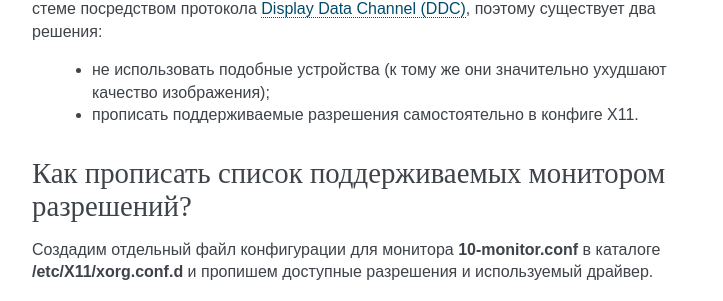
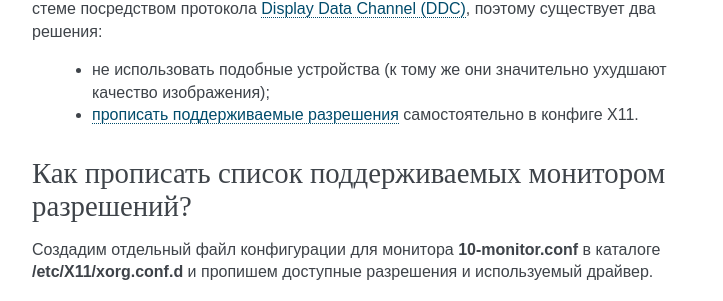
Before and after one commit to RussianFedora/FAQ, a Sphinx documentation site: the page built from source/hardware.rst, in a window 1280 px wide and 900 px high, scrolled down 4081 px. Shown: the part 154-455 px from the top of the window, without its empty margins (388-1111 px from the left). Built offline with Sphinx 7.4.7, drawn with Linux system fonts in a browser that asks for light colours; some of the changed lines change nothing that is shown.

Commit message:
Added internal hyperlink to dac-ddc question.

```diff
--- a/source/hardware.rst
+++ b/source/hardware.rst
@@ -232,7 +232,7 @@
 Большинство "переходников" из цифры в аналог (DVI-D -> D-SUB, HDMI -> D-SUB и т.д.) не передают данные с монитора о поддерживаемых им разрешениях экрана системе посредством протокола `Display Data Channel (DDC) <https://ru.wikipedia.org/wiki/Display_Data_Channel>`__, поэтому существует два решения:
 
  * не использовать подобные устройства (к тому же они значительно ухудшают качество изображения);
- * прописать поддерживаемые разрешения самостоятельно в конфиге X11.
+ * :ref:`прописать поддерживаемые разрешения <x11-resulutions>` самостоятельно в конфиге X11.
 
 .. index:: monitor, resolution, xorg, x11
 .. _x11-resulutions:
```
